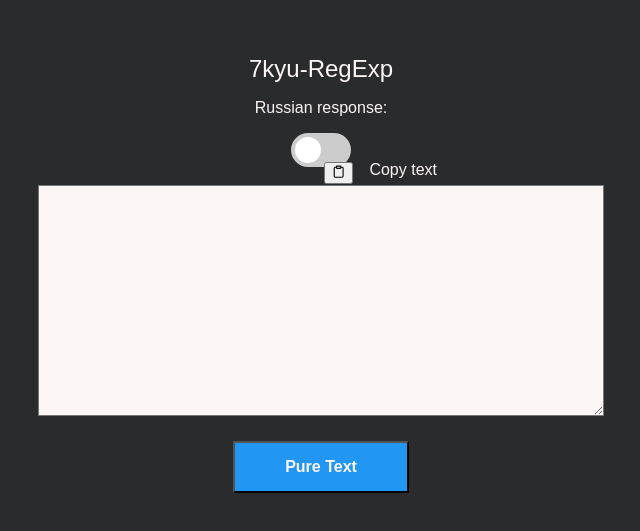
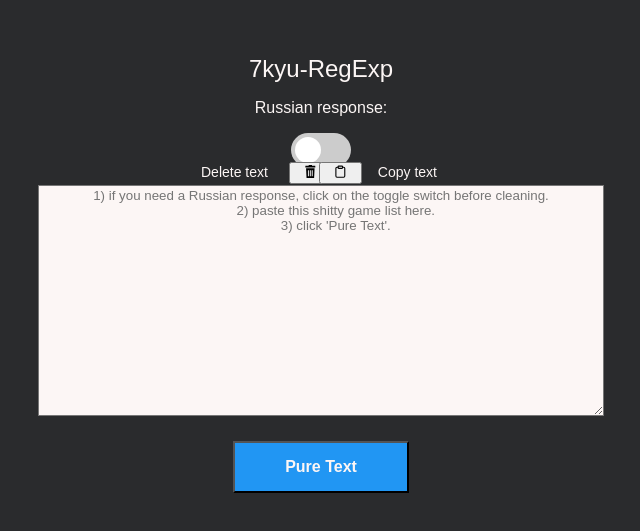
Before and after one commit to ZnoGouDj/slots-trash-cleaner, a plain HTML site: page index.html in a window 1280 px wide. Shown: the part 195-726 px from the top of the page, without its empty margins (319-959 px from the left). Drawn offline with Linux system fonts and the light colour scheme; a web font is replaced by a local one.

Commit message:
add delete button, fix empty textarea submit

```diff
--- a/index.css
+++ b/index.css
@@ -111,16 +111,35 @@ p {
   #copy-button {
     position: absolute;
     top: -23px;
-    right: 600px;
+    right: 591px;
     cursor: pointer;
   }
 
   #copy-button:hover {
-    background-color: #D9514E;
+    background-color: #71d94e;
   }
 
   .copy-text {
     position: absolute;
-    top: -40px;
+    top: -35px;
     right: 516px;
-}
+    font-size: 14px;
+  }
+
+  #delete-button {
+    position: absolute;
+    top: -23px;
+    left: 600px;
+    cursor: pointer;
+  }
+
+  #delete-button:hover {
+    background-color: #D9514E;
+  }
+
+  .delete-text {
+    position: absolute;
+    top: -35px;
+    left: 512px;
+    font-size: 14px;
+  }
--- a/index.html
+++ b/index.html
@@ -20,12 +20,31 @@
     </label>
 
     <div class="control-group">
+        <button id="delete-button" onclick="deleteText()">
+            <svg fill="#000000" height="1em" width="2em" version="1.1" id="Capa_1" xmlns="http://www.w3.org/2000/svg" xmlns:xlink="http://www.w3.org/1999/xlink" width="800px" height="800px" viewBox="0 0 408.483 408.483" xml:space="preserve">
+                <g>
+                    <g>
+                        <path d="M87.748,388.784c0.461,11.01,9.521,19.699,20.539,19.699h191.911c11.018,0,20.078-8.689,20.539-19.699l13.705-289.316
+             H74.043L87.748,388.784z M247.655,171.329c0-4.61,3.738-8.349,8.35-8.349h13.355c4.609,0,8.35,3.738,8.35,8.349v165.293
+             c0,4.611-3.738,8.349-8.35,8.349h-13.355c-4.61,0-8.35-3.736-8.35-8.349V171.329z M189.216,171.329
+             c0-4.61,3.738-8.349,8.349-8.349h13.355c4.609,0,8.349,3.738,8.349,8.349v165.293c0,4.611-3.737,8.349-8.349,8.349h-13.355
+             c-4.61,0-8.349-3.736-8.349-8.349V171.329L189.216,171.329z M130.775,171.329c0-4.61,3.738-8.349,8.349-8.349h13.356
+             c4.61,0,8.349,3.738,8.349,8.349v165.293c0,4.611-3.738,8.349-8.349,8.349h-13.356c-4.61,0-8.349-3.736-8.349-8.349V171.329z" />
+                        <path d="M343.567,21.043h-88.535V4.305c0-2.377-1.927-4.305-4.305-4.305h-92.971c-2.377,0-4.304,1.928-4.304,4.305v16.737H64.916
+             c-7.125,0-12.9,5.776-12.9,12.901V74.47h304.451V33.944C356.467,26.819,350.692,21.043,343.567,21.043z" />
+                    </g>
+                </g>
+            </svg>
+        </button>
+        <p class="delete-text">Delete text</p>
         <textarea id="thetext" name="thetext" class="span6" rows="15" placeholder="1) if you need a Russian response, click on the toggle switch before cleaning.
         2) paste this shitty game list here.
-        3) click 'Pure Text'." spellcheck="false">
-          </textarea>
+        3) click 'Pure Text'." spellcheck="false"></textarea>
         <button id="copy-button" onclick="copyText()">
-          <svg stroke="currentColor" fill="none" stroke-width="2" viewBox="0 0 24 24" stroke-linecap="round" stroke-linejoin="round" class="h-4 w-4" height="1em" width="1em" xmlns="http://www.w3.org/2000/svg"><path d="M16 4h2a2 2 0 0 1 2 2v14a2 2 0 0 1-2 2H6a2 2 0 0 1-2-2V6a2 2 0 0 1 2-2h2"></path><rect x="8" y="2" width="8" height="4" rx="1" ry="1"></rect></svg>
+            <svg stroke="currentColor" fill="none" stroke-width="2" viewBox="0 0 24 24" stroke-linecap="round" stroke-linejoin="round" class="h-4 w-4" height="1em" width="2em" xmlns="http://www.w3.org/2000/svg">
+                <path d="M16 4h2a2 2 0 0 1 2 2v14a2 2 0 0 1-2 2H6a2 2 0 0 1-2-2V6a2 2 0 0 1 2-2h2"></path>
+                <rect x="8" y="2" width="8" height="4" rx="1" ry="1"></rect>
+            </svg>
         </button>
         <p class="copy-text">Copy text</p>
     </div>
--- a/index.js
+++ b/index.js
@@ -23,6 +23,13 @@ async function copyText() {
   } catch (err) {
       console.error('Failed to copy text: ', err);
   }
+}
+
+function deleteText() {
+  // Get the textarea element
+  var textarea = document.getElementById("thetext");
+  // Get the text to copy
+  textarea.value = '';
 }
 
 function cleaner() {
```
